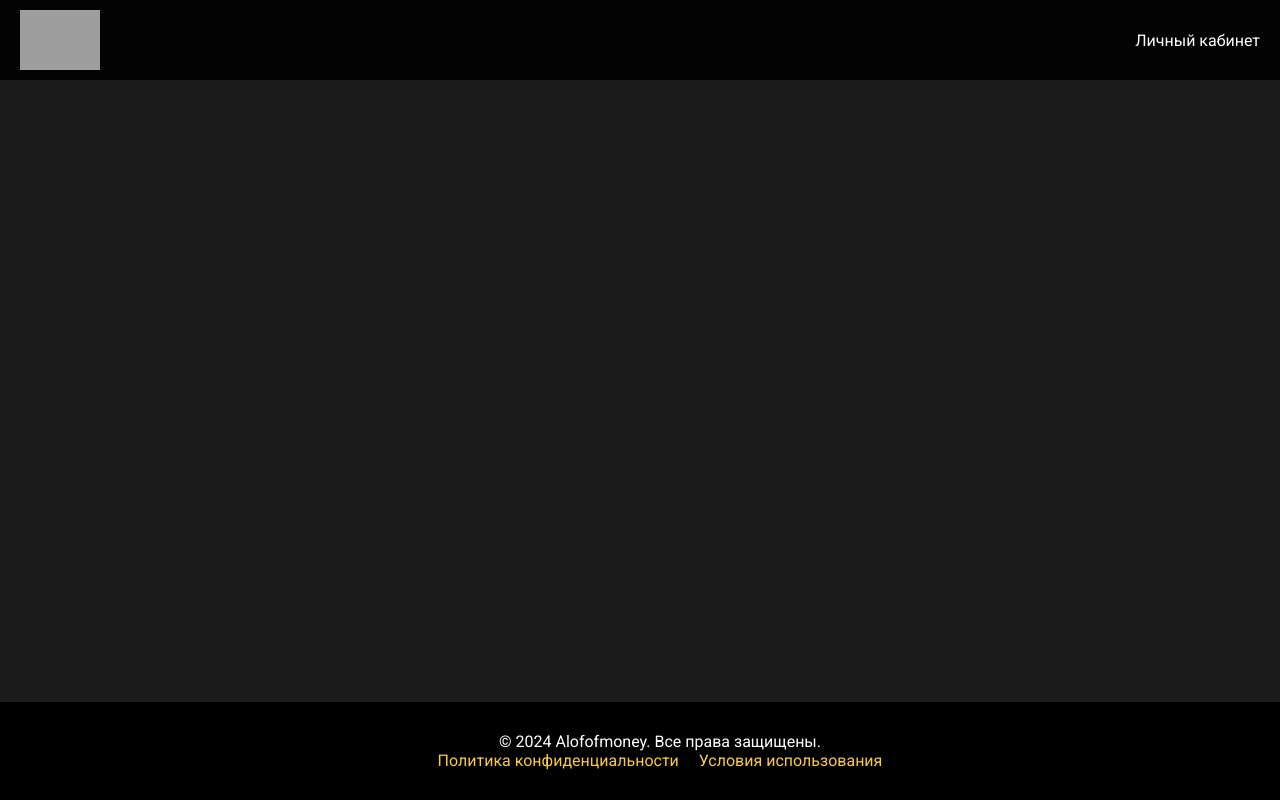
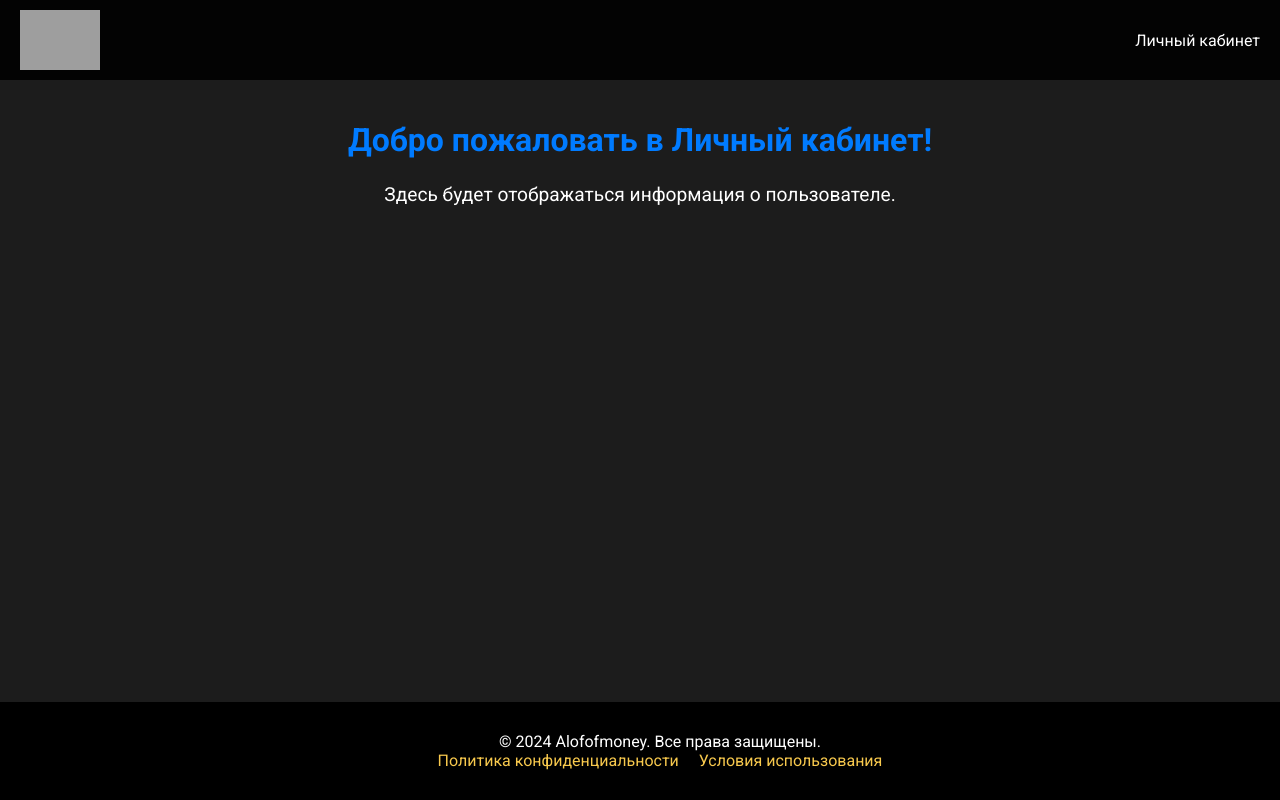
Before and after one commit to wishyoualotofmoney/frontend_barber, an Angular app: page /dashboard in a window 1280 px wide. Before the commit this address led to /. Shown: the top 800 px of the page. Built offline with nearby package versions, Linux system fonts and the light colour scheme; grey boxes are pictures that could not be loaded.

Commit message:
переход на страницу с личным кабинетом

```diff
--- a/src/app/app.config.ts
+++ b/src/app/app.config.ts
@@ -1,9 +1,10 @@
 import { ApplicationConfig, provideZoneChangeDetection } from '@angular/core';
 import { provideRouter } from '@angular/router';
+import { appRoutes } from './app.routes';
 
-import { routes } from './app.routes';
+
 import { provideClientHydration } from '@angular/platform-browser';
 
 export const appConfig: ApplicationConfig = {
-  providers: [provideZoneChangeDetection({ eventCoalescing: true }), provideRouter(routes), provideClientHydration()]
+  providers: [provideZoneChangeDetection({ eventCoalescing: true }), provideRouter(appRoutes), provideClientHydration()]
 };
--- a/src/app/app.routes.ts
+++ b/src/app/app.routes.ts
@@ -1,3 +1,9 @@
 import { Routes } from '@angular/router';
+import { AuthComponent } from './auth/auth.component';
+import { DashboardComponent } from './dashboard/dashboard.component'; // Добавьте новый компонент
 
-export const routes: Routes = [];
+export const appRoutes: Routes = [
+  { path: '', component: AuthComponent },
+  { path: 'dashboard', component: DashboardComponent }, // Маршрут для личного кабинета
+  { path: '**', redirectTo: '' } // Перенаправление на главную, если маршрут не найден
+];
--- a/src/app/auth/auth.component.ts
+++ b/src/app/auth/auth.component.ts
@@ -1,8 +1,9 @@
 import { Component } from '@angular/core';
 import { FormBuilder, FormGroup, Validators, ReactiveFormsModule } from '@angular/forms';
 import { AuthModalService } from '../services/auth-modal.service';
+import { CommonModule } from '@angular/common';
+import { Router } from '@angular/router';
 
-import { CommonModule } from '@angular/common';
 
 @Component({
   selector: 'app-auth',
@@ -18,7 +19,7 @@ export class AuthComponent {
   private validUsername = '123';
   private validPassword = '123';
 
-  constructor(private fb: FormBuilder, private authModalService: AuthModalService) {
+  constructor(private fb: FormBuilder, private authModalService: AuthModalService, private router: Router) {
     this.authForm = this.fb.group({
       username: ['', [Validators.required]],
       password: ['', [Validators.required]],
@@ -36,7 +37,8 @@ export class AuthComponent {
 
       if (username === this.validUsername && password === this.validPassword) {
         console.log('Авторизация успешна!');
-        this.authModalService.close(); // Закрываем форму
+        this.authModalService.close();
+        this.router.navigate(['/dashboard']); // Закрываем форму
       } else {
         console.log('Неверный логин или пароль!');
       }
--- /dev/null
+++ b/src/app/dashboard/dashboard.component.css
@@ -0,0 +1,12 @@
+.dashboard {
+    padding: 20px;
+    text-align: center;
+  }
+
+  .dashboard h1 {
+    color: #007bff;
+  }
+
+  .dashboard p {
+    font-size: 1.2rem;
+  }
--- /dev/null
+++ b/src/app/dashboard/dashboard.component.html
@@ -0,0 +1,4 @@
+<div class="dashboard">
+    <h1>Добро пожаловать в Личный кабинет!</h1>
+    <p>Здесь будет отображаться информация о пользователе.</p>
+  </div>
```
Also changed, not shown: src/app/dashboard/dashboard.component.ts (added, +12 -0 lines), 1 other file (tests, documents, lock files or other folders).
